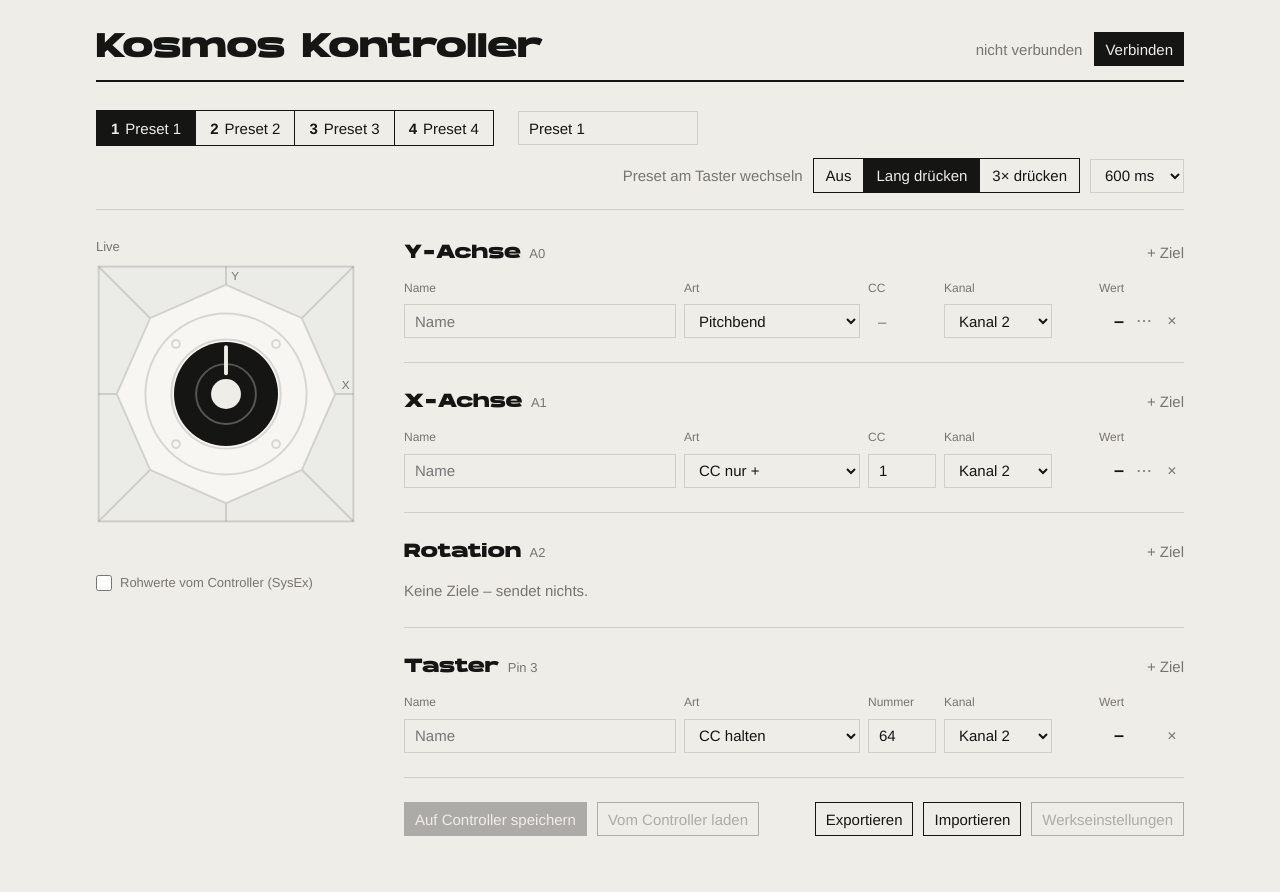
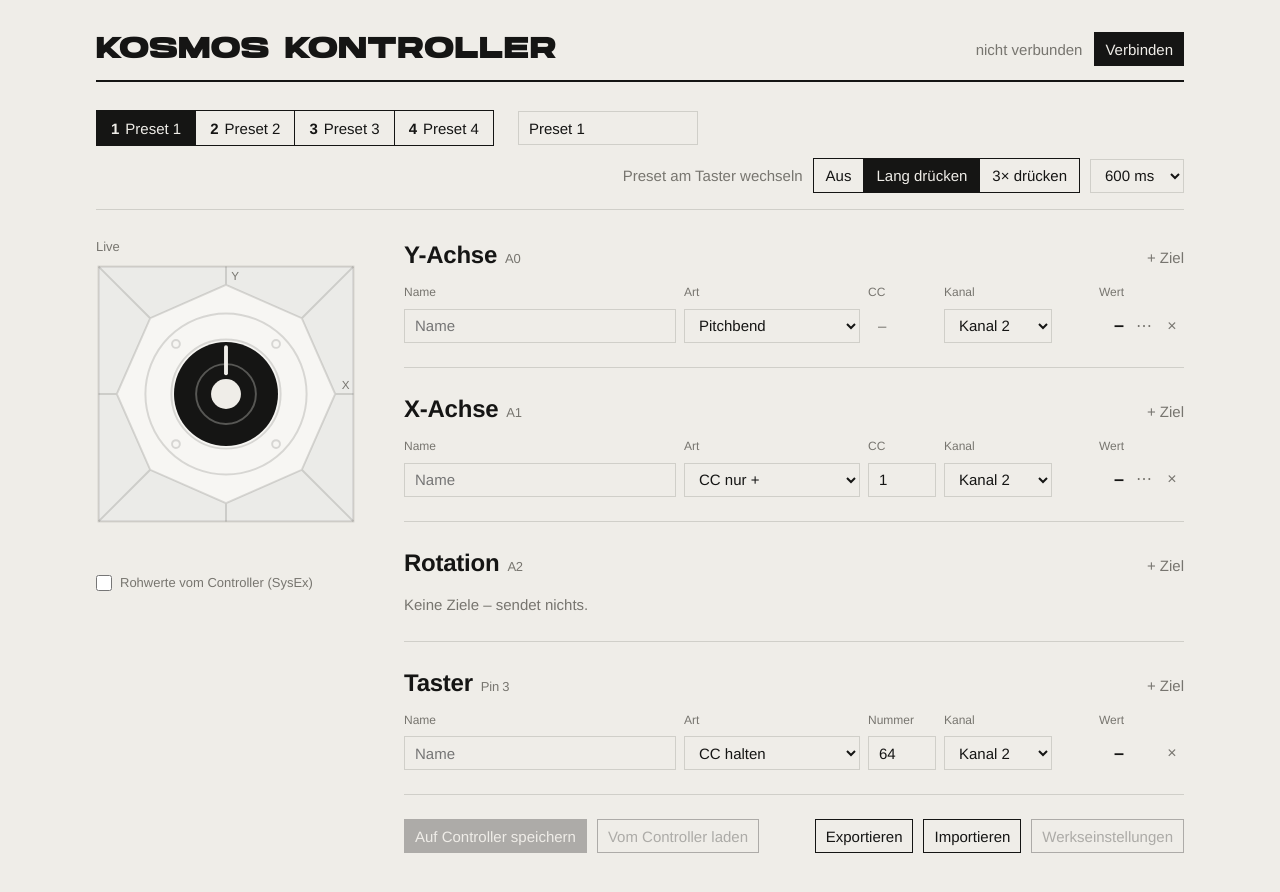
Before and after one commit to konradsimon/KosmosKontroller, a plain HTML site: page index.html in a window 1280 px wide. Drawn offline with Linux system fonts and the light colour scheme.

Commit message:
Hanson nur für den Titel, in Großbuchstaben

```diff
--- a/index.html
+++ b/index.html
@@ -69,7 +69,7 @@
     display: flex; justify-content: space-between; align-items: flex-end; gap: 16px 24px; flex-wrap: wrap;
     border-bottom: 2px solid var(--ink); padding-bottom: 14px;
   }
-  h1 { margin: 0; font-family: var(--head); font-size: 34px; line-height: 1; font-weight: 700; letter-spacing: .01em; }
+  h1 { margin: 0; font-family: var(--head); font-size: 30px; line-height: 1; font-weight: 700; letter-spacing: .02em; text-transform: uppercase; }
   .conn { display: flex; align-items: center; gap: 12px; flex-wrap: wrap; }
   .status { color: var(--muted); }
   .status.ok { color: var(--ink); }
@@ -123,8 +123,8 @@
   /* ---------- Blöcke ---------- */
   .block { border-bottom: 1px solid var(--rule); padding-bottom: 20px; margin-bottom: 24px; }
   .block-head { display: flex; align-items: baseline; justify-content: space-between; gap: 16px; margin-bottom: 8px; }
-  .block-head h2 { margin: 0; font-family: var(--head); font-size: 19px; font-weight: 700; letter-spacing: .02em; }
-  .block-head .pin { font-family: var(--font); font-size: 13px; font-weight: 400; letter-spacing: 0; color: var(--muted); margin-left: 8px; }
+  .block-head h2 { margin: 0; font-size: 24px; font-weight: 700; letter-spacing: -.01em; }
+  .block-head .pin { font-size: 13px; font-weight: 400; color: var(--muted); margin-left: 8px; }
   .empty { color: var(--muted); padding: 6px 0; }
   .dupnote { color: var(--signal); font-size: 13px; }
   .dupnote:not(:empty) { padding-top: 8px; }
```
